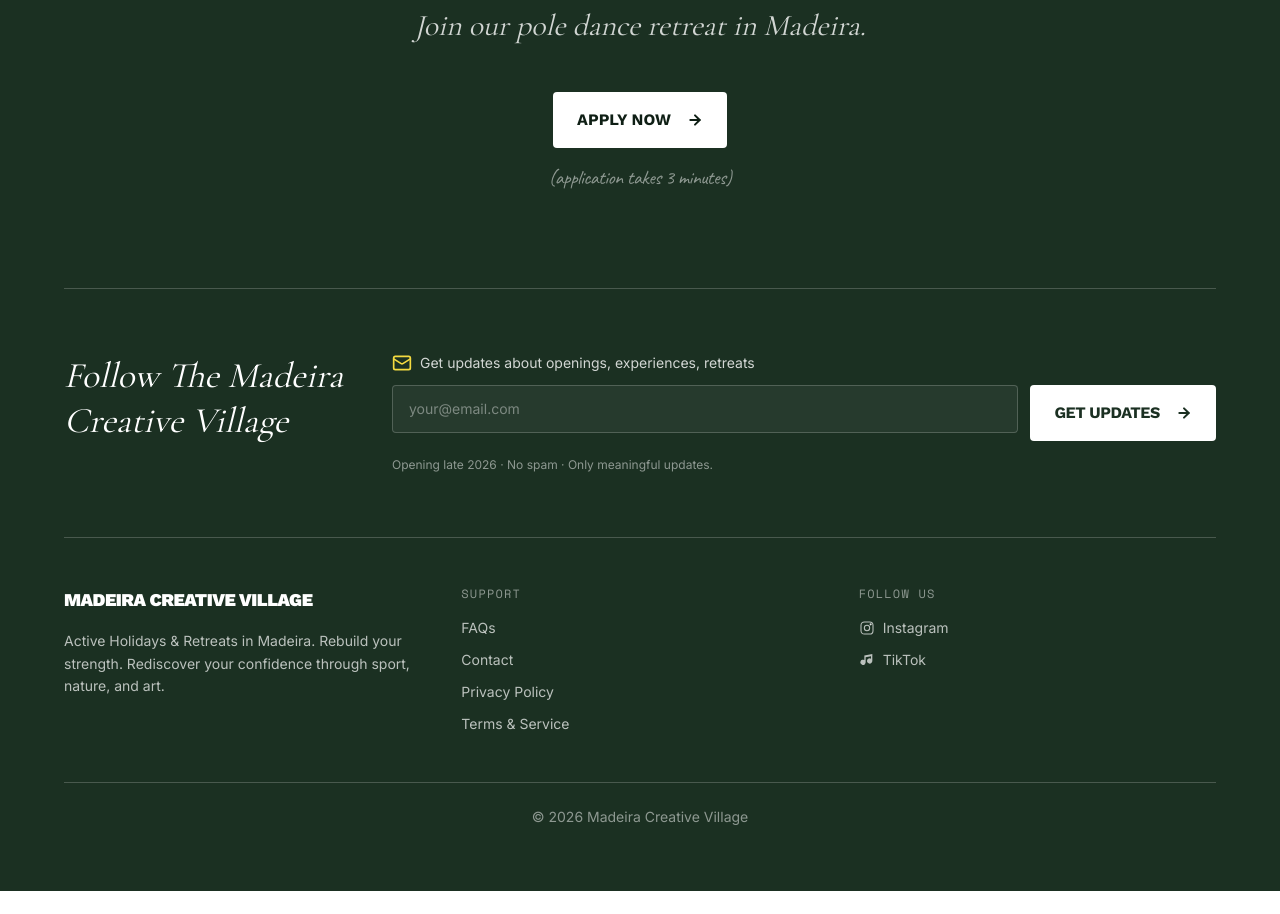
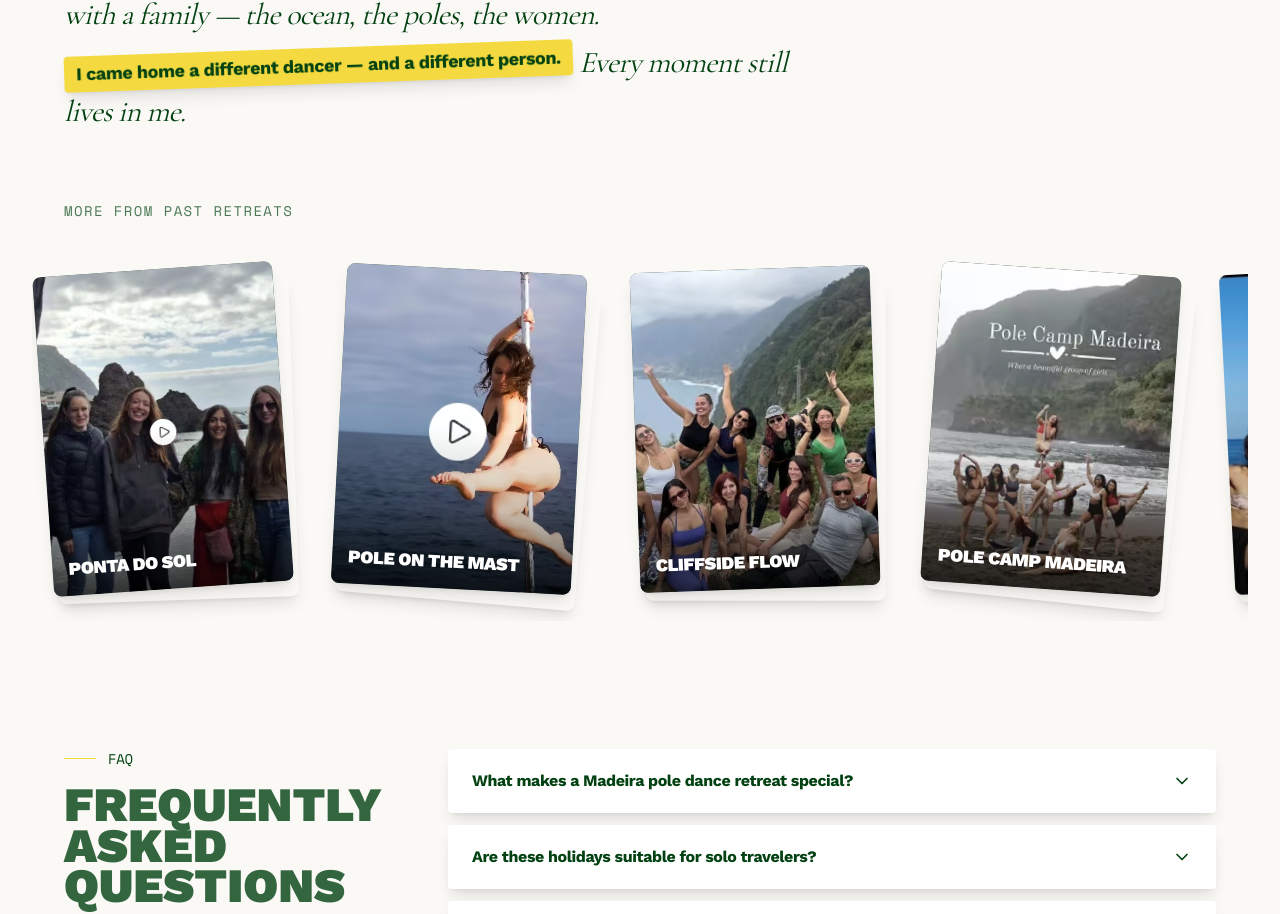
Before and after one commit to Andrianjaka-Tony/black-sheep, a Next.js app: page / in a window 1280 px wide. Shown: the part 8893-9807 px from the top of the page. Before the commit the page ends 9784 px from the top, so only its background shows below. Built offline with nearby package versions, Linux system fonts and the light colour scheme.

Commit message:
Render the testimonials and FAQ sections

```diff
--- a/src/modules/home/hone.page.tsx
+++ b/src/modules/home/hone.page.tsx
@@ -2,11 +2,13 @@ import { BreakTheStatic } from "@/modules/home/components/break-the-staic";
 import { DearFutureDancer } from "@/modules/home/components/dear-future-dancer";
 import { Different } from "@/modules/home/components/different";
 import { Escape } from "@/modules/home/components/escape";
+import { Faq } from "@/modules/home/components/faq";
 import { Footer } from "@/modules/home/components/footer";
 import { Hero } from "@/modules/home/components/hero";
 import { Look } from "@/modules/home/components/look";
 import { Stay } from "@/modules/home/components/stay";
 import { Teachers } from "@/modules/home/components/teachers";
+import { Testimonials } from "@/modules/home/components/testimonials";
 import { Fragment } from "react/jsx-runtime";
 
 export function HomePage() {
@@ -18,6 +20,8 @@ export function HomePage() {
       <DearFutureDancer />
       <Stay />
       <Teachers />
+      <Testimonials />
+      <Faq />
       {/* <Escape />
       <Different /> */}
       <Footer />
```
